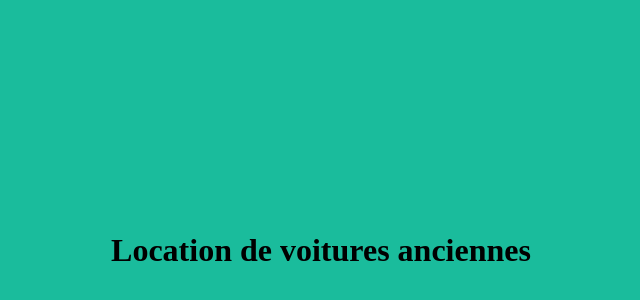
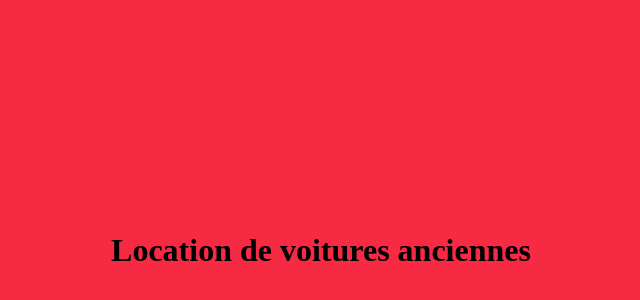
Before and after one commit to Ourdrwings/locationvoiture, a plain HTML site: page index.html in a window 1280 px wide. Shown: the part 42-342 px from the top of the page, without its empty margins (319-959 px from the left). Drawn offline with Linux system fonts and the light colour scheme.

Commit message:
modification couleur backGround

```diff
--- a/index.html
+++ b/index.html
@@ -6,7 +6,7 @@
         <link href="" rel="stylesheet" />
     </head>
 
-    <body style="background-color:#1abc9c">
+    <body style="background-color:#f62a43">
         <h1 style ="padding-top:20%; padding-bottom:20%; text-align: center">Location de voitures anciennes</h1>
     </body>
 </html>
```
